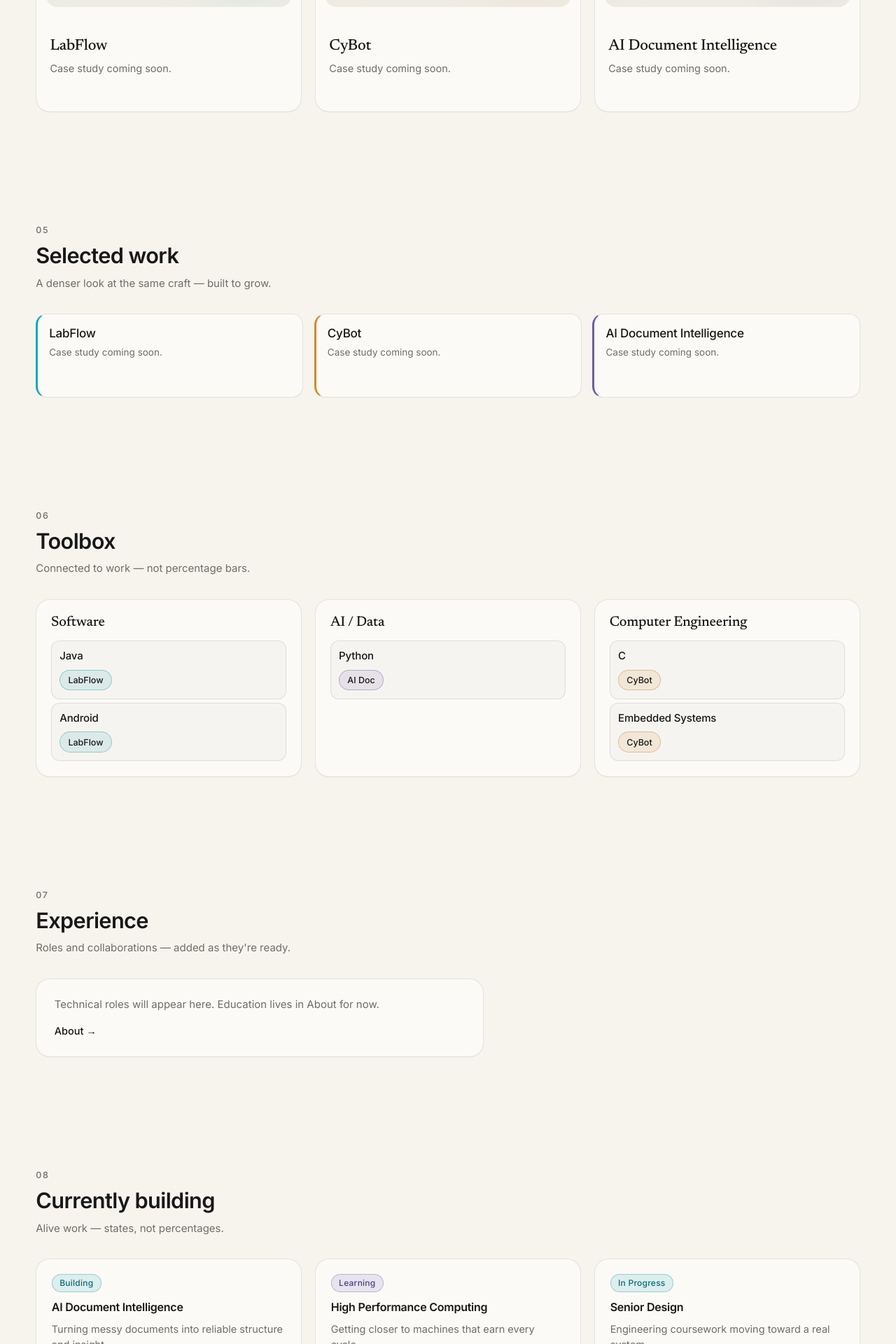
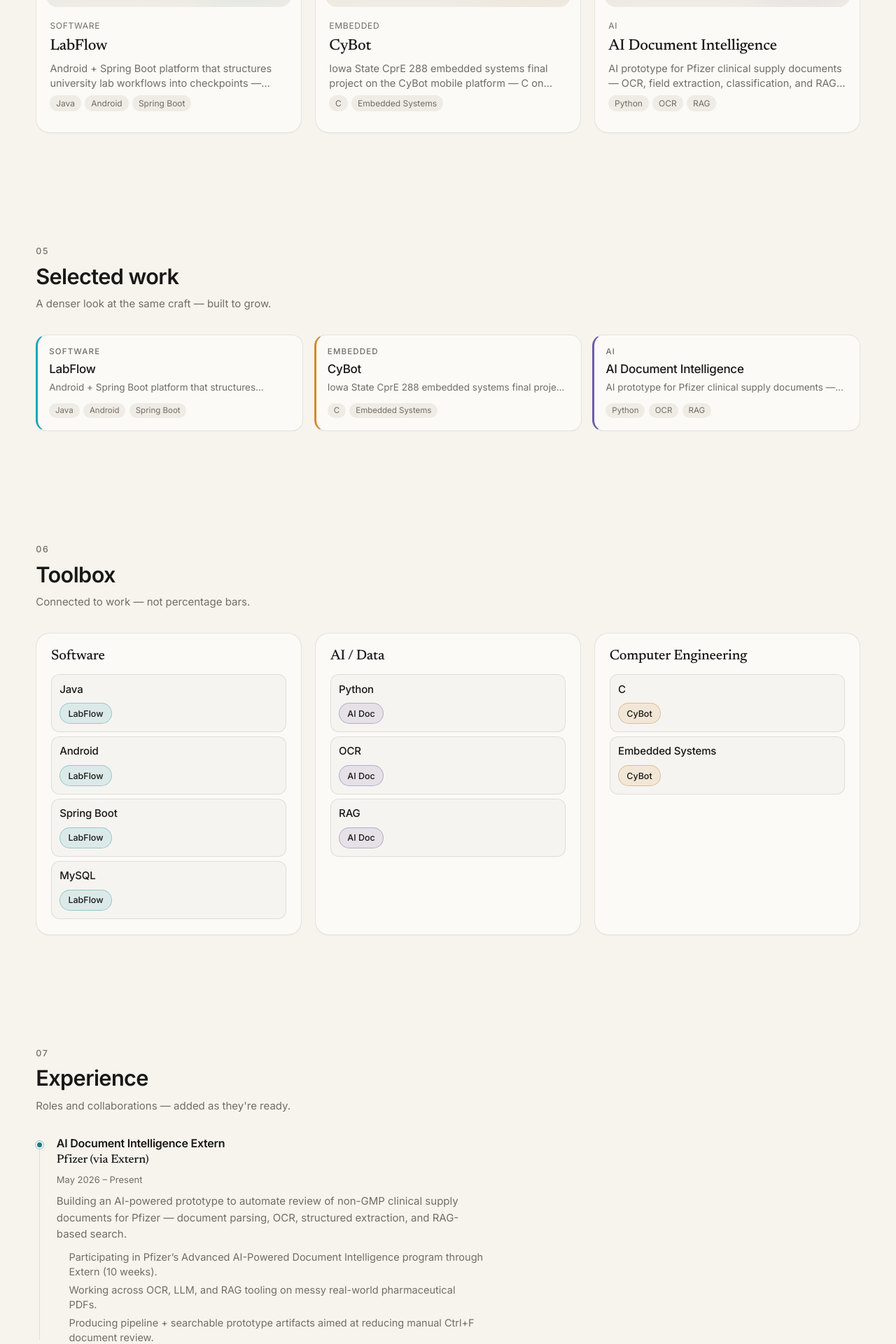
Before and after one commit to rusteez101sr/rishit-portfolio, a Next.js app: page / in a window 1280 px wide. Shown: the part 2220-4140 px from the top of the page at 70% size. Built offline with nearby package versions, Linux system fonts and the light colour scheme.

Commit message:
Fill portfolio data from Aura content handoff.
Wire LabFlow and AI Document Intelligence case fields, Pfizer experience, LinkedIn social, and evidence-linked skills; keep CyBot minimal with status unset pending confirmation.

```diff
--- a/data/experience.ts
+++ b/data/experience.ts
@@ -1,4 +1,19 @@
 import type { ExperienceItem } from "@/lib/types";
 
-/** Intentionally empty until real experience entries are provided. */
-export const experience: ExperienceItem[] = [];
+export const experience: ExperienceItem[] = [
+  {
+    id: "pfizer-ai-doc-extern-2026",
+    org: "Pfizer (via Extern)",
+    role: "AI Document Intelligence Extern",
+    location: null,
+    start: "May 2026",
+    end: null,
+    summary:
+      "Building an AI-powered prototype to automate review of non-GMP clinical supply documents for Pfizer — document parsing, OCR, structured extraction, and RAG-based search.",
+    highlights: [
+      "Participating in Pfizer’s Advanced AI-Powered Document Intelligence program through Extern (10 weeks).",
+      "Working across OCR, LLM, and RAG tooling on messy real-world pharmaceutical PDFs.",
+      "Producing pipeline + searchable prototype artifacts aimed at reducing manual Ctrl+F document review.",
+    ],
+  },
+];
--- a/data/projects.ts
+++ b/data/projects.ts
@@ -1,8 +1,8 @@
 import type { Project } from "@/lib/types";
 
 /**
- * Featured stubs only — no fabricated metrics, tech lists, employers, or dates.
- * Accents from design system; copy is neutral placeholders for layout.
+ * Featured projects — content from Aura CONTENT HANDOFF 2026-09-10.
+ * Media remain placeholders until art assets exist. CyBot is minimal interim.
  */
 export const projects: Project[] = [
   {
@@ -10,12 +10,14 @@
     slug: "labflow",
     title: "LabFlow",
     shortTitle: "LabFlow",
-    summary: "Case study coming soon.",
-    description: null,
-    year: null,
-    status: null,
-    categories: [],
-    technologies: [],
+    summary:
+      "Android + Spring Boot platform that structures university lab workflows into checkpoints — progress tracking, deadlines, resources, and feedback-driven grading without spoon-feeding students.",
+    description:
+      "COMS 3090 project (Iowa State, Spring 2026). Unified lab management for students, TAs, and instructors: hierarchical labs→parts→checkpoints, persistent progress, TA rubrics and comments, analytics, and equipment/resource management.",
+    year: 2026,
+    status: "in-progress",
+    categories: ["Software", "Android", "Education"],
+    technologies: ["Java", "Android", "Spring Boot", "MySQL", "JWT", "Material Design 3"],
     featured: true,
     accent: "#1AA6B7",
     accentSoft: "rgba(26, 166, 183, 0.12)",
@@ -24,11 +26,15 @@
     hoverMedia: { type: "placeholder", motif: "gradient", alt: "LabFlow secondary visual placeholder" },
     heroMedia: { type: "placeholder", motif: "gradient", alt: "LabFlow hero placeholder" },
     links: [],
-    overview: null,
-    problem: null,
-    approach: null,
+    overview:
+      "LabFlow closes the gap between static lab manuals and modern coursework tools — structured checkpoints that keep academic rigor while giving TAs and instructors visibility at scale.",
+    problem:
+      "Lab courses rely on monolithic PDFs and scattered resources; students lose progress across sessions; TAs lack consistent feedback tools; instructors can't see bottlenecks in real time.",
+    approach:
+      "Three integrated systems: structured lab content management, student progress & submission workflow, and TA feedback & grading infrastructure — backed by Android (MVVM) and Spring Boot REST APIs.",
     role: null,
-    engineering: null,
+    engineering:
+      "Graph-based lab/checkpoint prerequisites (DAG + topological sort), JWT auth, MySQL relational schema, file resource serving, optional WebSocket stretch for live progress.",
     challenge: null,
     outcome: null,
     gallery: null,
@@ -38,12 +44,13 @@
     slug: "cybot",
     title: "CyBot",
     shortTitle: "CyBot",
-    summary: "Case study coming soon.",
+    summary:
+      "Iowa State CprE 288 embedded systems final project on the CyBot mobile platform — C on microcontroller hardware with sensors, communication, and navigation.",
     description: null,
     year: null,
     status: null,
-    categories: [],
-    technologies: [],
+    categories: ["Embedded", "Robotics", "Computer Engineering"],
+    technologies: ["C", "Embedded Systems"],
     featured: true,
     accent: "#D4892A",
     accentSoft: "rgba(212, 137, 42, 0.12)",
@@ -66,25 +73,60 @@
     slug: "document-intelligence",
     title: "AI Document Intelligence",
     shortTitle: "AI Doc",
-    summary: "Case study coming soon.",
-    description: null,
-    year: null,
-    status: null,
-    categories: [],
-    technologies: [],
+    summary:
+      "AI prototype for Pfizer clinical supply documents — OCR, field extraction, classification, and RAG search so messy PDFs stop living in Ctrl+F.",
+    description:
+      "Built through the Pfizer Advanced AI-Powered Document Intelligence Externship (via Extern). Focus: non-GMP clinical supply documents; scanned + digital PDFs; fast experimentation toward a proof-of-concept Pfizer can evaluate for scale.",
+    year: 2026,
+    status: "in-progress",
+    categories: ["AI", "Document Intelligence", "Healthcare"],
+    technologies: [
+      "Python",
+      "OCR",
+      "RAG",
+      "PyMuPDF",
+      "pdfplumber",
+      "LlamaIndex",
+      "FAISS",
+      "Chroma",
+      "Streamlit",
+      "Gradio",
+    ],
     featured: true,
     accent: "#6B5CAD",
     accentSoft: "rgba(107, 92, 173, 0.12)",
     accentDark: "#433878",
-    primaryMedia: { type: "placeholder", motif: "gradient", alt: "AI Document Intelligence visual placeholder" },
-    hoverMedia: { type: "placeholder", motif: "gradient", alt: "AI Document Intelligence secondary visual placeholder" },
-    heroMedia: { type: "placeholder", motif: "gradient", alt: "AI Document Intelligence hero placeholder" },
-    links: [],
-    overview: null,
-    problem: null,
-    approach: null,
-    role: null,
-    engineering: null,
+    primaryMedia: {
+      type: "placeholder",
+      motif: "gradient",
+      alt: "AI Document Intelligence visual placeholder",
+    },
+    hoverMedia: {
+      type: "placeholder",
+      motif: "gradient",
+      alt: "AI Document Intelligence secondary visual placeholder",
+    },
+    heroMedia: {
+      type: "placeholder",
+      motif: "gradient",
+      alt: "AI Document Intelligence hero placeholder",
+    },
+    links: [
+      {
+        label: "Externship program",
+        href: "https://www.extern.com/externships/pfizer-advanced-ai-powered-document-intelligence-externship-may-2026",
+        kind: "external",
+      },
+    ],
+    overview:
+      "Automate review of pharmaceutical clinical-supply documents with parsing, OCR, structured extraction, and intelligent search — a portfolio project grounded in a real Pfizer workflow pain point.",
+    problem:
+      "Reviewing non-GMP clinical supply documents often means opening PDFs and hunting with Ctrl+F across messy, real-world files.",
+    approach:
+      "Ingest scanned/digital docs; extract and structure fields; RAG search with metadata filters; routing/classification; optional lightweight UI for query demos.",
+    role: "Extern (Computer Engineering junior)",
+    engineering:
+      "Python pipelines; OCR engines (e.g. Tesseract / PaddleOCR / EasyOCR per program stack); vector search (LlamaIndex, FAISS, Chroma); LLM-assisted Q&A; optional Gradio/Streamlit UI.",
     challenge: null,
     outcome: null,
     gallery: null,
--- a/data/site.ts
+++ b/data/site.ts
@@ -8,5 +8,7 @@
   description:
     "Personal engineering portfolio spanning software, hardware, and intelligent systems.",
   email: null,
-  socials: [],
+  socials: [
+    { label: "LinkedIn", href: "https://www.linkedin.com/in/rishitdwivedi0605" },
+  ],
 };
--- a/data/skills.ts
+++ b/data/skills.ts
@@ -19,6 +19,16 @@
         name: "Android",
         evidence: [{ projectSlug: "labflow" }],
       },
+      {
+        id: "spring-boot",
+        name: "Spring Boot",
+        evidence: [{ projectSlug: "labflow" }],
+      },
+      {
+        id: "mysql",
+        name: "MySQL",
+        evidence: [{ projectSlug: "labflow" }],
+      },
     ],
   },
   {
@@ -28,6 +38,16 @@
       {
         id: "python",
         name: "Python",
+        evidence: [{ projectSlug: "document-intelligence" }],
+      },
+      {
+        id: "ocr",
+        name: "OCR",
+        evidence: [{ projectSlug: "document-intelligence" }],
+      },
+      {
+        id: "rag",
+        name: "RAG",
         evidence: [{ projectSlug: "document-intelligence" }],
       },
     ],
```
